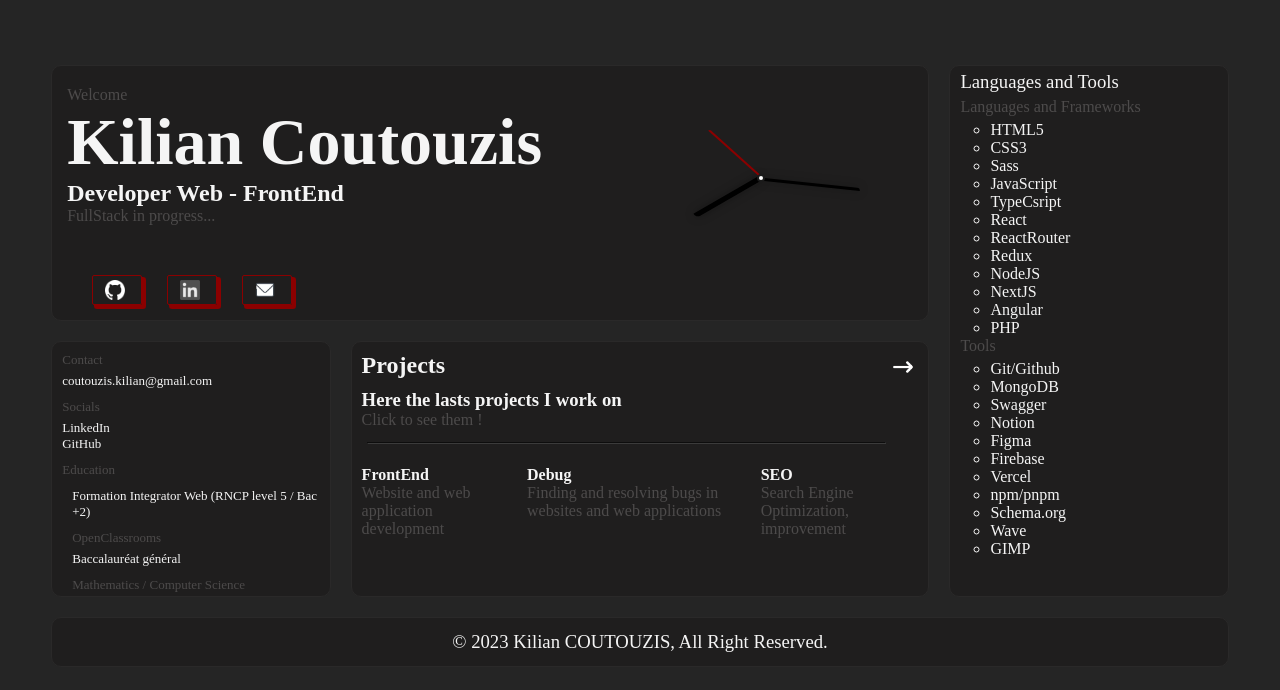
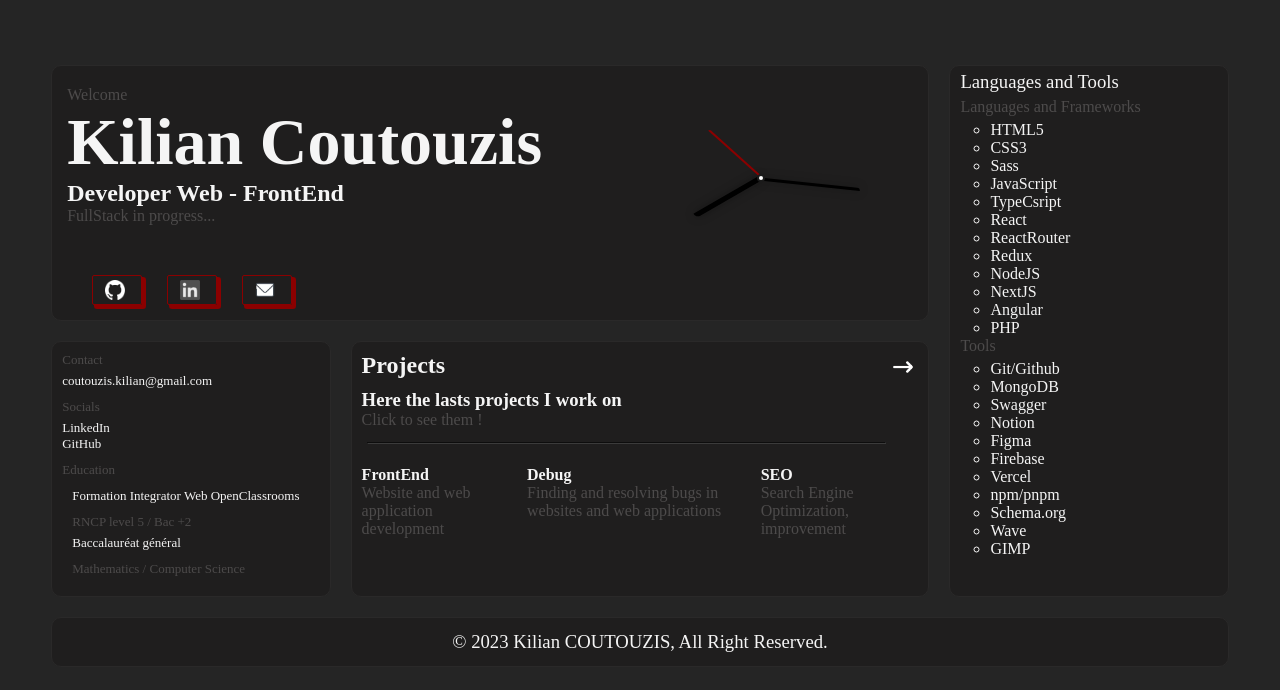
Before and after one commit to Epouvaantail/portfolio, a React (Create React App) app: page / in a window 1280 px wide. Shown: the top 690 px of the page. Built offline with nearby package versions, Linux system fonts and the light colour scheme; a web font is replaced by a local one.

Commit message:
Update Home.js

```diff
--- a/src/pages/Home.js
+++ b/src/pages/Home.js
@@ -167,8 +167,8 @@ function Home() {
             <p>Education</p>
             <ul>
               <li>
-                <h4>Formation Integrator Web (RNCP level 5 / Bac +2)</h4>
-                <p>OpenClassrooms</p>
+                <h4>Formation Integrator Web OpenClassrooms</h4>
+                <p>RNCP level 5 / Bac +2</p>
               </li>
               <li>
                 <h4>Baccalauréat général</h4>
```
